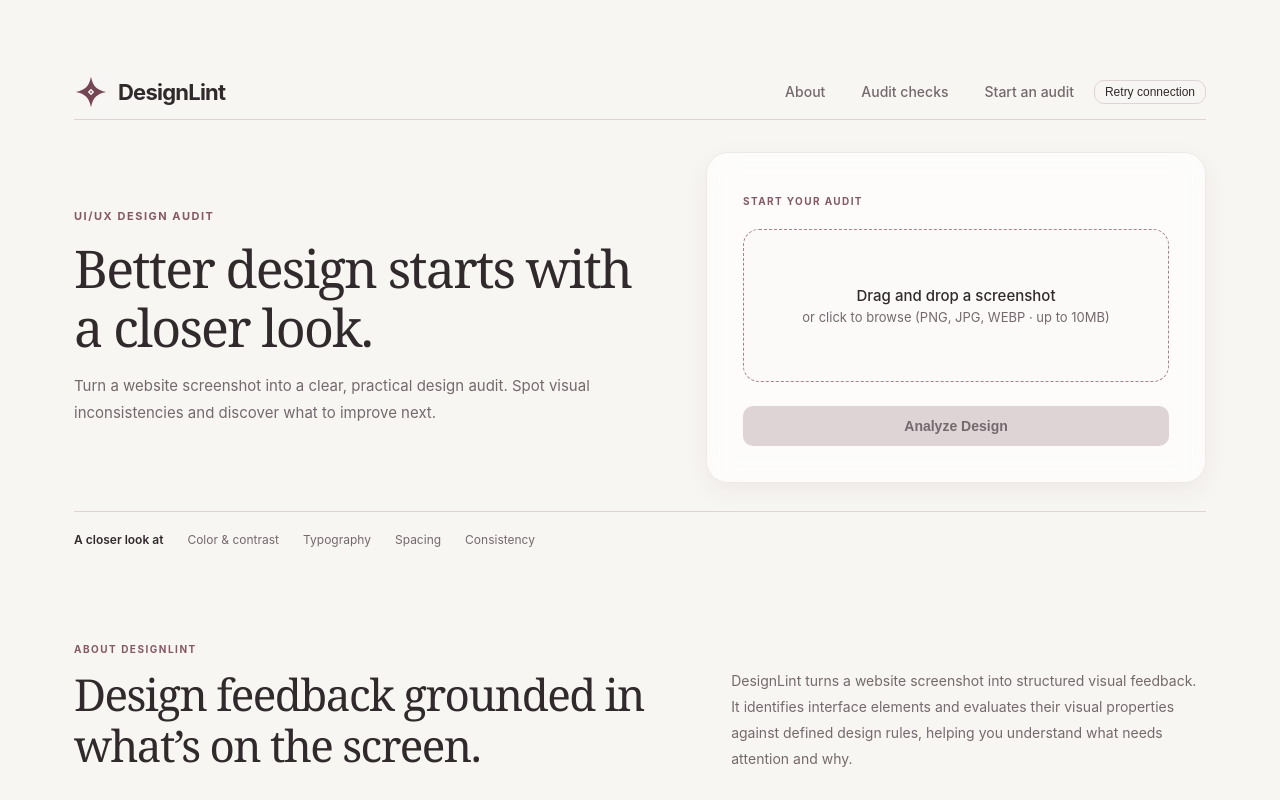
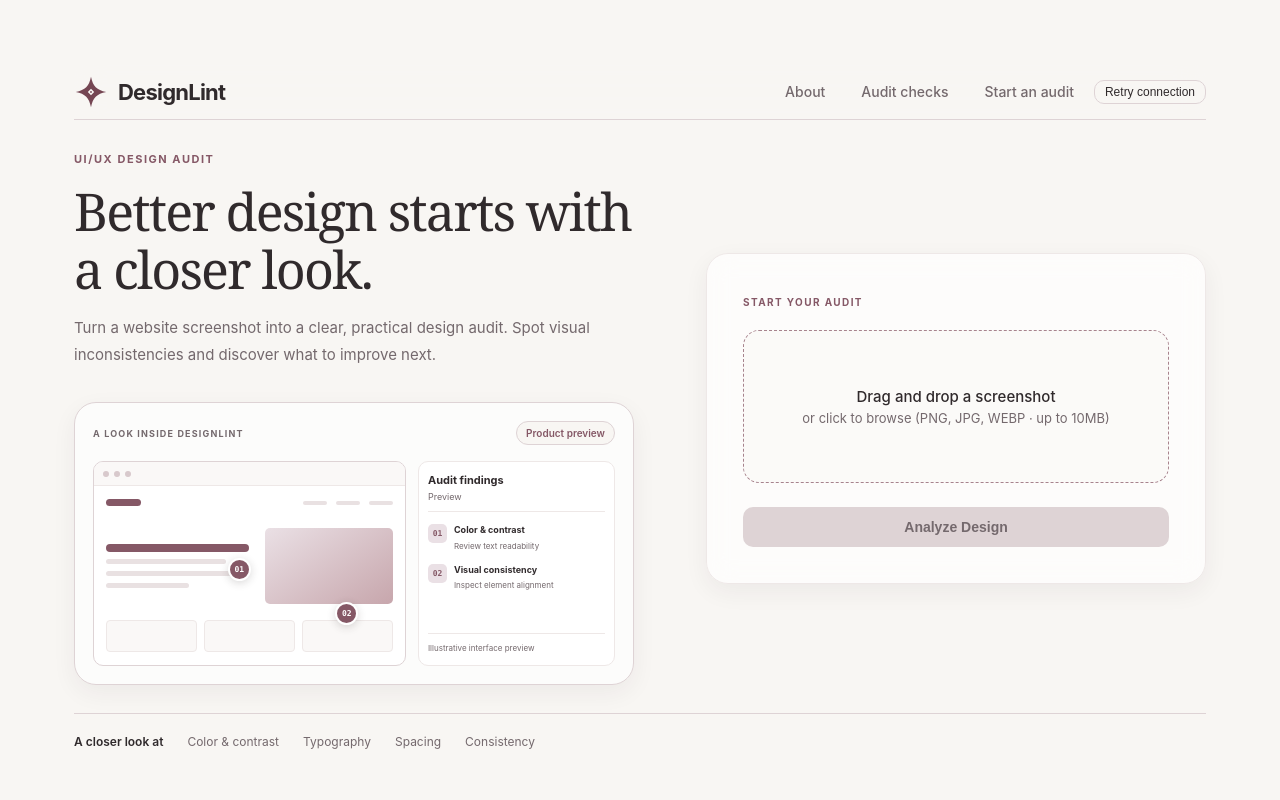
Before and after one commit to falguniiiii/DesignLint, a React (Vite) app in the folder frontend/: page / in a window 1280 px wide. Shown: the top 800 px of the page. Built offline with nearby package versions, Linux system fonts and the light colour scheme; no server answers.

Commit message:
Added landing page hero product preview

```diff
--- a/frontend/src/pages/AnalyzerPage.jsx
+++ b/frontend/src/pages/AnalyzerPage.jsx
@@ -223,6 +223,94 @@ export default function AnalyzerPage() {
                 Turn a website screenshot into a clear, practical design audit.
                 Spot visual inconsistencies and discover what to improve next.
               </p>
+
+              <div
+                className="analyzer-page__preview"
+                aria-label="Illustrative preview of a DesignLint audit"
+              >
+                <div className="analyzer-page__preview-header">
+                  <span className="analyzer-page__preview-label">
+                    A LOOK INSIDE DESIGNLINT
+                  </span>
+                  <span className="analyzer-page__preview-badge">
+                    Product preview
+                  </span>
+                </div>
+
+                <div className="analyzer-page__preview-content">
+                  <div className="analyzer-page__preview-screen">
+                    <div className="analyzer-page__preview-browser">
+                      <span />
+                      <span />
+                      <span />
+                    </div>
+
+                    <div className="analyzer-page__preview-website">
+                      <div className="analyzer-page__preview-website-nav">
+                        <span className="analyzer-page__preview-logo" />
+                        <span />
+                        <span />
+                        <span />
+                      </div>
+
+                      <div className="analyzer-page__preview-website-hero">
+                        <div className="analyzer-page__preview-lines">
+                          <span />
+                          <span />
+                          <span />
+                          <span />
+                        </div>
+
+                        <div className="analyzer-page__preview-image" />
+                      </div>
+
+                      <div className="analyzer-page__preview-website-cards">
+                        <span />
+                        <span />
+                        <span />
+                      </div>
+                    </div>
+
+                    <span className="analyzer-page__preview-marker analyzer-page__preview-marker--one">
+                      01
+                    </span>
+                    <span className="analyzer-page__preview-marker analyzer-page__preview-marker--two">
+                      02
+                    </span>
+                  </div>
+
+                  <div className="analyzer-page__preview-findings">
+                    <div className="analyzer-page__preview-findings-heading">
+                      <span>Audit findings</span>
+                      <span>Preview</span>
+                    </div>
+
+                    <div className="analyzer-page__preview-finding">
+                      <span className="analyzer-page__preview-finding-number">
+                        01
+                      </span>
+                      <div>
+                        <strong>Color &amp; contrast</strong>
+                        <span>Review text readability</span>
+                      </div>
+                    </div>
+
+                    <div className="analyzer-page__preview-finding">
+                      <span className="analyzer-page__preview-finding-number">
+                        02
+                      </span>
+                      <div>
+                        <strong>Visual consistency</strong>
+                        <span>Inspect element alignment</span>
+                      </div>
+                    </div>
+
+                    <p className="analyzer-page__preview-note">
+                      Illustrative interface preview
+                    </p>
+                  </div>
+                </div>
+              </div>
             </div>
 
             <div id="start-audit" className="analyzer-page__upload-panel">
--- a/frontend/src/styles/layout.css
+++ b/frontend/src/styles/layout.css
@@ -1,4 +1,3 @@
-
 * {
   box-sizing: border-box;
 }
@@ -27,11 +26,7 @@ body {
   margin-bottom: 32px;
   padding: 10px 0;
   border-bottom: 1px solid var(--color-border);
-  background: color-mix(
-    in srgb,
-    var(--color-bg) 92%,
-    transparent
-  );
+  background: color-mix(in srgb, var(--color-bg) 92%, transparent);
   backdrop-filter: blur(14px);
   -webkit-backdrop-filter: blur(14px);
 }
@@ -158,6 +153,271 @@ body {
   line-height: 1.8;
 }
 
+/* Hero product preview */
+
+.analyzer-page__preview {
+  width: 100%;
+  max-width: 560px;
+  margin-top: 34px;
+  padding: 18px;
+  border: 1px solid var(--color-border);
+  border-radius: var(--radius-xl);
+  background: var(--glass-background);
+  box-shadow: var(--shadow-md);
+}
+
+.analyzer-page__preview-header {
+  display: flex;
+  align-items: center;
+  justify-content: space-between;
+  gap: 12px;
+  margin-bottom: 16px;
+}
+
+.analyzer-page__preview-label {
+  color: var(--color-text-muted);
+  font-size: 9px;
+  font-weight: 700;
+  letter-spacing: 0.13em;
+}
+
+.analyzer-page__preview-badge {
+  padding: 5px 9px;
+  border: 1px solid var(--color-border);
+  border-radius: var(--radius-full);
+  background: var(--color-bg);
+  color: var(--color-accent);
+  font-size: 10px;
+  font-weight: 600;
+}
+
+.analyzer-page__preview-content {
+  display: grid;
+  grid-template-columns: minmax(0, 1.35fr) minmax(130px, 0.85fr);
+  gap: 12px;
+  align-items: stretch;
+}
+
+/* Miniature website */
+
+.analyzer-page__preview-screen {
+  position: relative;
+  min-width: 0;
+  overflow: hidden;
+  border: 1px solid var(--color-border);
+  border-radius: var(--radius);
+  background: #fff;
+}
+
+.analyzer-page__preview-browser {
+  display: flex;
+  align-items: center;
+  gap: 5px;
+  height: 24px;
+  padding: 0 9px;
+  border-bottom: 1px solid #eee8e7;
+  background: #faf8f7;
+}
+
+.analyzer-page__preview-browser span {
+  width: 6px;
+  height: 6px;
+  border-radius: 50%;
+  background: #d8c9cc;
+}
+
+.analyzer-page__preview-website {
+  padding: 13px 12px;
+}
+
+.analyzer-page__preview-website-nav {
+  display: flex;
+  align-items: center;
+  gap: 9px;
+  margin-bottom: 22px;
+}
+
+.analyzer-page__preview-website-nav span {
+  width: 24px;
+  height: 4px;
+  border-radius: 4px;
+  background: #e9e1e2;
+}
+
+.analyzer-page__preview-website-nav .analyzer-page__preview-logo {
+  width: 35px;
+  height: 7px;
+  margin-right: auto;
+  background: #855866;
+}
+
+.analyzer-page__preview-website-hero {
+  display: grid;
+  grid-template-columns: 1fr 0.85fr;
+  gap: 9px;
+  align-items: center;
+}
+
+.analyzer-page__preview-lines {
+  display: grid;
+  gap: 7px;
+}
+
+.analyzer-page__preview-lines span {
+  height: 5px;
+  border-radius: 4px;
+  background: #e9e1e2;
+}
+
+.analyzer-page__preview-lines span:first-child {
+  width: 95%;
+  height: 8px;
+  background: #855866;
+}
+
+.analyzer-page__preview-lines span:nth-child(2) {
+  width: 80%;
+}
+
+.analyzer-page__preview-lines span:nth-child(3) {
+  width: 90%;
+}
+
+.analyzer-page__preview-lines span:last-child {
+  width: 55%;
+}
+
+.analyzer-page__preview-image {
+  min-height: 76px;
+  border-radius: 5px;
+  background: linear-gradient(145deg, #eae0e5, #c7a6ac);
+}
+
+.analyzer-page__preview-website-cards {
+  display: grid;
+  grid-template-columns: repeat(3, 1fr);
+  gap: 7px;
+  margin-top: 16px;
+}
+
+.analyzer-page__preview-website-cards span {
+  height: 32px;
+  border: 1px solid #eee8e7;
+  border-radius: 4px;
+  background: #faf8f7;
+}
+
+/* Audit markers */
+
+.analyzer-page__preview-marker {
+  position: absolute;
+  display: flex;
+  align-items: center;
+  justify-content: center;
+  width: 23px;
+  height: 23px;
+  border: 2px solid #fff;
+  border-radius: 50%;
+  background: var(--color-accent);
+  box-shadow: 0 2px 8px rgba(48, 42, 44, 0.18);
+  color: #fff;
+  font-family: var(--font-mono);
+  font-size: 8px;
+  font-weight: 700;
+}
+
+.analyzer-page__preview-marker--one {
+  top: 47%;
+  left: 43%;
+}
+
+.analyzer-page__preview-marker--two {
+  right: 15%;
+  bottom: 20%;
+}
+
+/* Findings panel */
+
+.analyzer-page__preview-findings {
+  display: flex;
+  flex-direction: column;
+  min-width: 0;
+  padding: 11px 9px;
+  border: 1px solid var(--color-border-subtle);
+  border-radius: var(--radius);
+  background: #fff;
+}
+
+.analyzer-page__preview-findings-heading {
+  display: flex;
+  flex-direction: column;
+  gap: 4px;
+  margin-bottom: 12px;
+  padding-bottom: 9px;
+  border-bottom: 1px solid var(--color-border-subtle);
+}
+
+.analyzer-page__preview-findings-heading span:first-child {
+  color: var(--color-text);
+  font-size: 11px;
+  font-weight: 650;
+}
+
+.analyzer-page__preview-findings-heading span:last-child {
+  color: var(--color-text-muted);
+  font-size: 9px;
+}
+
+.analyzer-page__preview-finding {
+  display: flex;
+  align-items: flex-start;
+  gap: 7px;
+  margin-bottom: 12px;
+}
+
+.analyzer-page__preview-finding-number {
+  display: flex;
+  align-items: center;
+  justify-content: center;
+  flex-shrink: 0;
+  width: 19px;
+  height: 19px;
+  border-radius: 5px;
+  background: var(--color-mauve);
+  color: var(--color-accent);
+  font-family: var(--font-mono);
+  font-size: 8px;
+  font-weight: 700;
+}
+
+.analyzer-page__preview-finding > div {
+  display: flex;
+  flex-direction: column;
+  gap: 4px;
+  min-width: 0;
+}
+
+.analyzer-page__preview-finding strong {
+  color: var(--color-text);
+  font-size: 9px;
+  line-height: 1.35;
+}
+
+.analyzer-page__preview-finding > div span {
+  color: var(--color-text-muted);
+  font-size: 8px;
+  line-height: 1.4;
+}
+
+.analyzer-page__preview-note {
+  margin: auto 0 0;
+  padding-top: 8px;
+  border-top: 1px solid var(--color-border-subtle);
+  color: var(--color-text-muted);
+  font-size: 8px;
+  line-height: 1.5;
+}
+
 /* Landing page layout */
 
 .analyzer-page__hero-grid {
@@ -279,6 +539,20 @@ body {
 }
 
 @media (max-width: 560px) {
+  .analyzer-page__preview {
+    margin-top: 26px;
+    padding: 12px;
+  }
+
+  .analyzer-page__preview-content {
+    grid-template-columns: minmax(0, 1.2fr) minmax(110px, 0.8fr);
+    gap: 8px;
+  }
+
+  .analyzer-page__preview-website {
+    padding: 10px 8px;
+  }
+
   .analyzer-page {
     padding: 36px 18px;
   }
```
